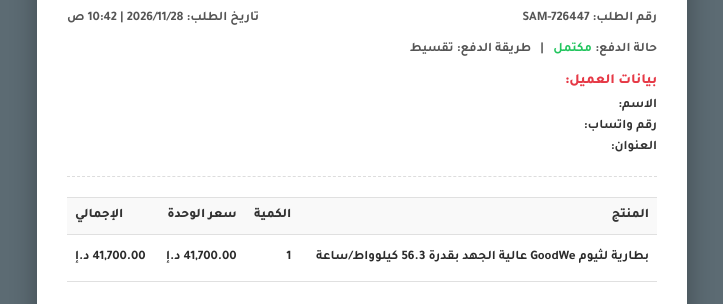
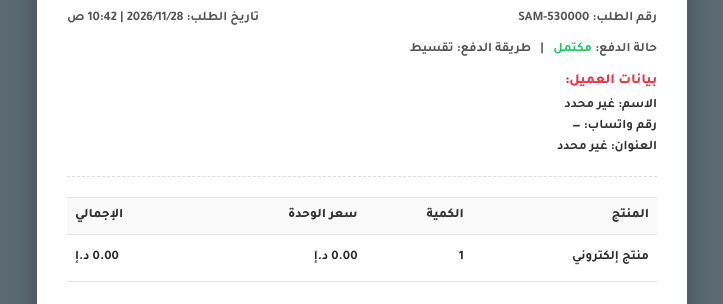
Before and after one commit to adhamamroalreqeb2008-netizen/a2-store, a plain HTML site: page invoice.html in a window 1280 px wide. Shown: the part 198-502 px from the top of the page, without its empty margins (278-1001 px from the left). Drawn offline with Linux system fonts and the light colour scheme.

Commit message:
Update invoice.html

```diff
--- a/invoice.html
+++ b/invoice.html
@@ -274,26 +274,43 @@
 
 <script>
   document.addEventListener('DOMContentLoaded', () => {
-    const orderInfo = JSON.parse(localStorage.getItem('a2_order_info') || '{}');
-    const cart = JSON.parse(localStorage.getItem('a2cart') || '[]');
+    const params = new URLSearchParams(location.search);
+    const savedOrderInfo = JSON.parse(localStorage.getItem('a2_order_info') || '{}');
+    const savedCart = JSON.parse(localStorage.getItem('a2cart') || '[]');
 
-    // 1. بيانات العميل (تظهر فارغة إذا لم تُدخل)
-    const clientName = orderInfo.name || orderInfo.cardName || orderInfo.holderName || '';
-    const clientPhone = orderInfo.phone || orderInfo.whatsapp || orderInfo.mobile || '';
-    const clientCity = orderInfo.city || orderInfo.address || '';
-    const payMethod = orderInfo.payMethod || orderInfo.payment || 'تقسيط';
+    const hasUrlData = params.has('name') || params.has('product') || params.has('total') || params.has('down');
+
+    const clientName = params.get('name') || savedOrderInfo.name || savedOrderInfo.cardName || savedOrderInfo.holderName || 'غير محدد';
+    const clientPhone = params.get('phone') || savedOrderInfo.phone || savedOrderInfo.whatsapp || savedOrderInfo.mobile || '—';
+    const clientCity = params.get('address') || savedOrderInfo.city || savedOrderInfo.address || 'غير محدد';
+    const payMethod = params.get('payMethod') || savedOrderInfo.payMethod || savedOrderInfo.payment || 'تقسيط';
 
     document.getElementById('custName').textContent = clientName;
     document.getElementById('custPhone').textContent = clientPhone;
     document.getElementById('custCity').textContent = clientCity;
     document.getElementById('payMethodText').textContent = payMethod;
 
-    // 2. حساب المنتجات والأسعار من السلة الحقيقية للموقع
     let rawPrice = 0;
+    let firstPay = 0;
     let tableHtml = '';
 
-    if (cart.length > 0) {
-      cart.forEach(item => {
+    if (hasUrlData) {
+      const productName = params.get('product') || 'منتج إلكتروني';
+      const qty = Math.max(1, Number(params.get('qty') || 1));
+      rawPrice = Number(params.get('total') || 0);
+      firstPay = Number(params.get('down') || 0);
+      const unitPrice = rawPrice / qty;
+
+      tableHtml = `
+        <tr>
+          <td>${productName}</td>
+          <td>${qty}</td>
+          <td>${unitPrice.toLocaleString('en-US', {minimumFractionDigits: 2})} د.إ</td>
+          <td>${rawPrice.toLocaleString('en-US', {minimumFractionDigits: 2})} د.إ</td>
+        </tr>
+      `;
+    } else if (savedCart.length > 0) {
+      savedCart.forEach(item => {
         let p = Number(item.price || item.p || 0);
         let q = Number(item.qty || item.q || 1);
         let itemTotal = p * q;
@@ -310,11 +327,19 @@
           </tr>
         `;
       });
+
+      firstPay = 1000.00;
+      if (payMethod.includes('Tabby') || payMethod.includes('تمارا')) {
+        firstPay = Math.round(rawPrice / 4);
+      } else if (rawPrice > 5000) {
+        firstPay = Math.round(rawPrice * 0.1);
+      }
     } else {
-      rawPrice = Number(orderInfo.total || orderInfo.price || 41700.00);
+      rawPrice = Number(savedOrderInfo.total || savedOrderInfo.price || 0);
+      firstPay = Number(savedOrderInfo.downPayment || 0);
       tableHtml = `
         <tr>
-          <td>بطارية لثيوم GoodWe عالية الجهد بقدرة 56.3 كيلوواط/ساعة</td>
+          <td>منتج إلكتروني</td>
           <td>1</td>
           <td>${rawPrice.toLocaleString('en-US', {minimumFractionDigits: 2})} د.إ</td>
           <td>${rawPrice.toLocaleString('en-US', {minimumFractionDigits: 2})} د.إ</td>
@@ -324,14 +349,6 @@
 
     document.getElementById('itemsTableBody').innerHTML = tableHtml;
 
-    // 3. حساب المبالغ والأسعار بدقة
-    let firstPay = 1000.00;
-    if (payMethod.includes('Tabby') || payMethod.includes('تمارا')) {
-      firstPay = Math.round(rawPrice / 4);
-    } else if (rawPrice > 5000) {
-      firstPay = Math.round(rawPrice * 0.1);
-    }
-
     const formattedTotal = rawPrice.toLocaleString('en-US', {minimumFractionDigits: 2}) + ' د.إ';
     const formattedFirst = firstPay.toLocaleString('en-US', {minimumFractionDigits: 2}) + ' د.إ';
 
@@ -339,9 +356,8 @@
     document.getElementById('grandTotalVal').textContent = formattedTotal;
     document.getElementById('firstPayVal').textContent = formattedFirst;
 
-    // 4. رقم الفاتورة والتاريخ
-    const invId = orderInfo.invId || '726447';
-    document.getElementById('invNum').textContent = 'SAM-' + invId;
+    const invId = params.get('orderId') || savedOrderInfo.invId || Date.now().toString().slice(-6);
+    document.getElementById('invNum').textContent = String(invId).startsWith('SAM-') ? invId : ('SAM-' + invId);
 
     const today = new Date();
     const dateStr = today.toLocaleDateString('ar-AE') + ' | ' + today.toLocaleTimeString('ar-AE', {hour: '2-digit', minute:'2-digit'});
```
